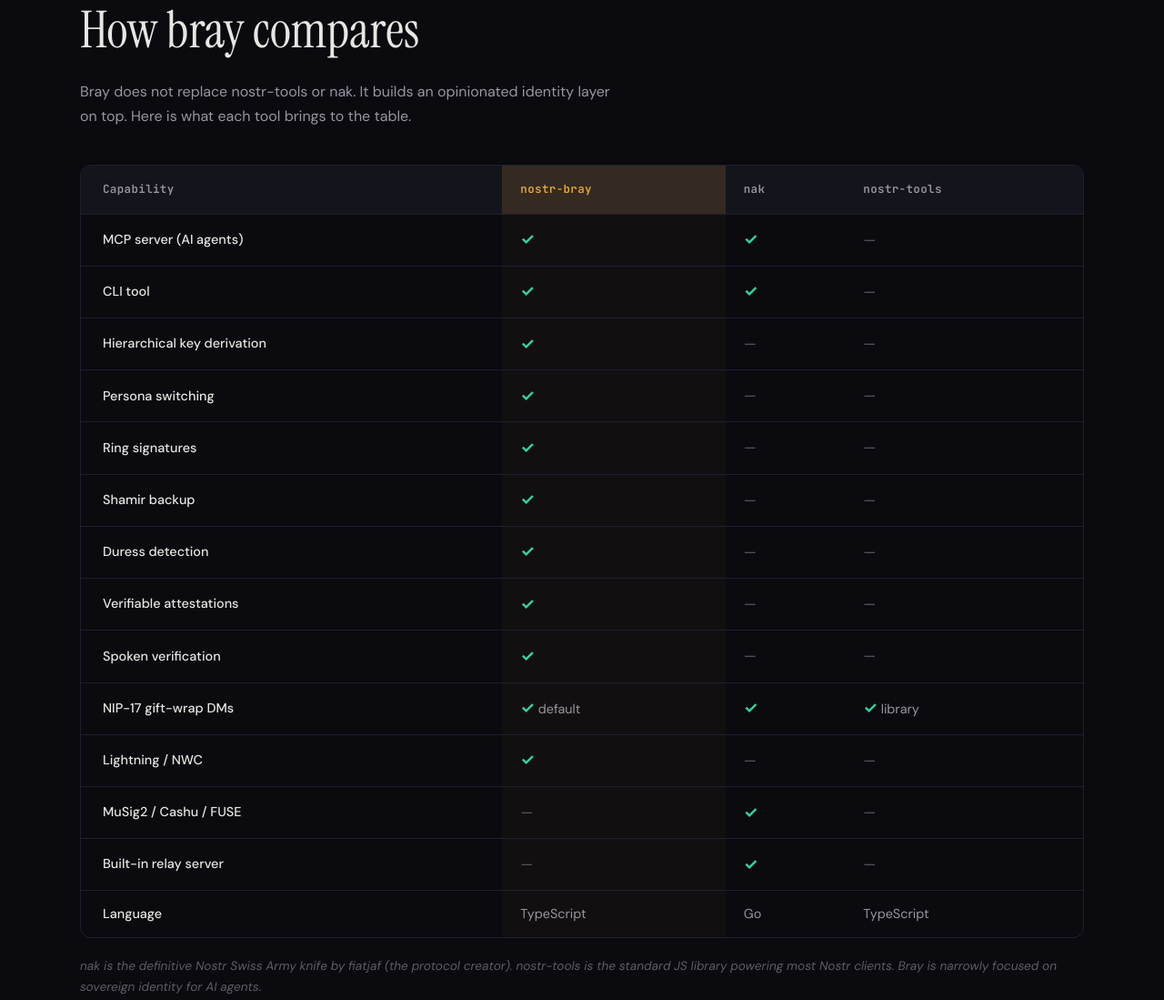
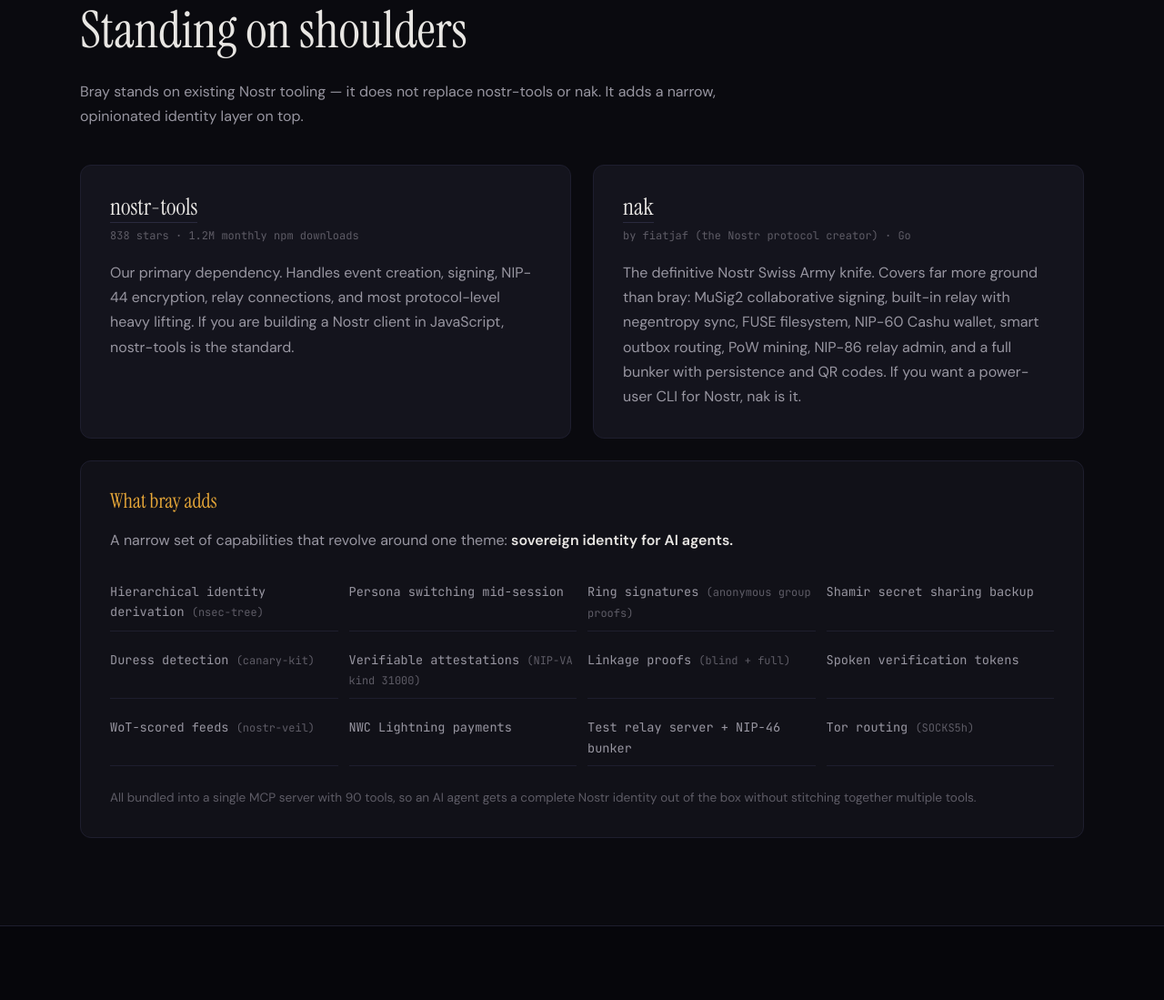
Before and after one commit to forgesworn/bray, a website: page site/index.html in a window 1280 px wide. Shown: the part 7234-8333 px from the top of the page at 91% size. Drawn offline with Linux system fonts and the light colour scheme.

Commit message:
fix: replace misleading comparison table with honest ecosystem positioning
Replaces the head-to-head checkmark table with cards that properly
credit nostr-tools and nak, matching the README's established tone.
Adds bray's test relay server and NIP-46 bunker to the capabilities.
Updates tool count to 90.

```diff
--- a/site/index.html
+++ b/site/index.html
@@ -1519,111 +1519,52 @@
       <div class="section-divider">
         <span class="section-label">Comparison</span>
       </div>
-      <h2 class="reveal">How bray compares</h2>
-      <p class="text-muted reveal" style="max-width:600px;">
-        Bray does not replace nostr-tools or nak. It builds an opinionated identity layer on top. Here is what each tool brings to the table.
+      <h2 class="reveal">Standing on shoulders</h2>
+      <p class="text-muted reveal" style="max-width:700px;">
+        Bray stands on existing Nostr tooling &mdash; it does not replace nostr-tools or nak. It adds a narrow, opinionated identity layer on top.
       </p>
-      <div class="comparison-table-wrapper reveal">
-        <table class="comparison-table">
-          <thead>
-            <tr>
-              <th>Capability</th>
-              <th class="highlight">nostr-bray</th>
-              <th>nak</th>
-              <th>nostr-tools</th>
-            </tr>
-          </thead>
-          <tbody>
-            <tr>
-              <td>MCP server (AI agents)</td>
-              <td class="highlight"><span class="check">&check;</span></td>
-              <td><span class="check">&check;</span></td>
-              <td><span class="cross">&mdash;</span></td>
-            </tr>
-            <tr>
-              <td>CLI tool</td>
-              <td class="highlight"><span class="check">&check;</span></td>
-              <td><span class="check">&check;</span></td>
-              <td><span class="cross">&mdash;</span></td>
-            </tr>
-            <tr>
-              <td>Hierarchical key derivation</td>
-              <td class="highlight"><span class="check">&check;</span></td>
-              <td><span class="cross">&mdash;</span></td>
-              <td><span class="cross">&mdash;</span></td>
-            </tr>
-            <tr>
-              <td>Persona switching</td>
-              <td class="highlight"><span class="check">&check;</span></td>
-              <td><span class="cross">&mdash;</span></td>
-              <td><span class="cross">&mdash;</span></td>
-            </tr>
-            <tr>
-              <td>Ring signatures</td>
-              <td class="highlight"><span class="check">&check;</span></td>
-              <td><span class="cross">&mdash;</span></td>
-              <td><span class="cross">&mdash;</span></td>
-            </tr>
-            <tr>
-              <td>Shamir backup</td>
-              <td class="highlight"><span class="check">&check;</span></td>
-              <td><span class="cross">&mdash;</span></td>
-              <td><span class="cross">&mdash;</span></td>
-            </tr>
-            <tr>
-              <td>Duress detection</td>
-              <td class="highlight"><span class="check">&check;</span></td>
-              <td><span class="cross">&mdash;</span></td>
-              <td><span class="cross">&mdash;</span></td>
-            </tr>
-            <tr>
-              <td>Verifiable attestations</td>
-              <td class="highlight"><span class="check">&check;</span></td>
-              <td><span class="cross">&mdash;</span></td>
-              <td><span class="cross">&mdash;</span></td>
-            </tr>
-            <tr>
-              <td>Spoken verification</td>
-              <td class="highlight"><span class="check">&check;</span></td>
-              <td><span class="cross">&mdash;</span></td>
-              <td><span class="cross">&mdash;</span></td>
-            </tr>
-            <tr>
-              <td>NIP-17 gift-wrap DMs</td>
-              <td class="highlight"><span class="check">&check;</span> default</td>
-              <td><span class="check">&check;</span></td>
-              <td><span class="check">&check;</span> library</td>
-            </tr>
-            <tr>
-              <td>Lightning / NWC</td>
-              <td class="highlight"><span class="check">&check;</span></td>
-              <td><span class="cross">&mdash;</span></td>
-              <td><span class="cross">&mdash;</span></td>
-            </tr>
-            <tr>
-              <td>MuSig2 / Cashu / FUSE</td>
-              <td class="highlight"><span class="cross">&mdash;</span></td>
-              <td><span class="check">&check;</span></td>
-              <td><span class="cross">&mdash;</span></td>
-            </tr>
-            <tr>
-              <td>Built-in relay server</td>
-              <td class="highlight"><span class="cross">&mdash;</span></td>
-              <td><span class="check">&check;</span></td>
-              <td><span class="cross">&mdash;</span></td>
-            </tr>
-            <tr>
-              <td>Language</td>
-              <td class="highlight">TypeScript</td>
-              <td>Go</td>
-              <td>TypeScript</td>
-            </tr>
-          </tbody>
-        </table>
+
+      <div class="ecosystem-cards reveal" style="display:grid; grid-template-columns: repeat(auto-fit, minmax(300px, 1fr)); gap: 1.5rem; margin-top: 2.5rem;">
+
+        <div style="background: var(--bg-card); border: 1px solid var(--border-subtle); border-radius: 12px; padding: 2rem;">
+          <h3 style="font-family: var(--font-display); font-size: 1.6rem; margin-bottom: 0.5rem;">
+            <a href="https://github.com/nbd-wtf/nostr-tools" style="color: var(--text-primary); text-decoration: none; border-bottom: 1px solid var(--border-medium);">nostr-tools</a>
+          </h3>
+          <p style="font-family: var(--font-mono); font-size: 0.75rem; color: var(--text-muted); margin-bottom: 1rem;">838 stars &middot; 1.2M monthly npm downloads</p>
+          <p style="color: var(--text-secondary); line-height: 1.7;">Our primary dependency. Handles event creation, signing, NIP-44 encryption, relay connections, and most protocol-level heavy lifting. If you are building a Nostr client in JavaScript, nostr-tools is the standard.</p>
+        </div>
+
+        <div style="background: var(--bg-card); border: 1px solid var(--border-subtle); border-radius: 12px; padding: 2rem;">
+          <h3 style="font-family: var(--font-display); font-size: 1.6rem; margin-bottom: 0.5rem;">
+            <a href="https://github.com/fiatjaf/nak" style="color: var(--text-primary); text-decoration: none; border-bottom: 1px solid var(--border-medium);">nak</a>
+          </h3>
+          <p style="font-family: var(--font-mono); font-size: 0.75rem; color: var(--text-muted); margin-bottom: 1rem;">by fiatjaf (the Nostr protocol creator) &middot; Go</p>
+          <p style="color: var(--text-secondary); line-height: 1.7;">The definitive Nostr Swiss Army knife. Covers far more ground than bray: MuSig2 collaborative signing, built-in relay with negentropy sync, FUSE filesystem, NIP-60 Cashu wallet, smart outbox routing, PoW mining, NIP-86 relay admin, and a full bunker with persistence and QR codes. If you want a power-user CLI for Nostr, nak is it.</p>
+        </div>
+
       </div>
-      <p class="comparison-note">
-        nak is the definitive Nostr Swiss Army knife by fiatjaf (the protocol creator). nostr-tools is the standard JS library powering most Nostr clients. Bray is narrowly focused on sovereign identity for AI agents.
-      </p>
+
+      <div style="background: var(--bg-elevated); border: 1px solid var(--border-subtle); border-radius: 12px; padding: 2rem; margin-top: 1.5rem;" class="reveal">
+        <h3 style="font-family: var(--font-display); font-size: 1.4rem; margin-bottom: 1rem; color: var(--accent-gold);">What bray adds</h3>
+        <p style="color: var(--text-secondary); line-height: 1.7; margin-bottom: 1.5rem;">A narrow set of capabilities that revolve around one theme: <strong style="color: var(--text-primary);">sovereign identity for AI agents.</strong></p>
+        <div style="display: grid; grid-template-columns: repeat(auto-fit, minmax(240px, 1fr)); gap: 0.75rem;">
+          <div style="font-family: var(--font-mono); font-size: 0.85rem; color: var(--text-secondary); padding: 0.5rem 0; border-bottom: 1px solid var(--border-subtle);">Hierarchical identity derivation <span style="color: var(--text-muted); font-size: 0.75rem;">(nsec-tree)</span></div>
+          <div style="font-family: var(--font-mono); font-size: 0.85rem; color: var(--text-secondary); padding: 0.5rem 0; border-bottom: 1px solid var(--border-subtle);">Persona switching mid-session</div>
+          <div style="font-family: var(--font-mono); font-size: 0.85rem; color: var(--text-secondary); padding: 0.5rem 0; border-bottom: 1px solid var(--border-subtle);">Ring signatures <span style="color: var(--text-muted); font-size: 0.75rem;">(anonymous group proofs)</span></div>
+          <div style="font-family: var(--font-mono); font-size: 0.85rem; color: var(--text-secondary); padding: 0.5rem 0; border-bottom: 1px solid var(--border-subtle);">Shamir secret sharing backup</div>
+          <div style="font-family: var(--font-mono); font-size: 0.85rem; color: var(--text-secondary); padding: 0.5rem 0; border-bottom: 1px solid var(--border-subtle);">Duress detection <span style="color: var(--text-muted); font-size: 0.75rem;">(canary-kit)</span></div>
+          <div style="font-family: var(--font-mono); font-size: 0.85rem; color: var(--text-secondary); padding: 0.5rem 0; border-bottom: 1px solid var(--border-subtle);">Verifiable attestations <span style="color: var(--text-muted); font-size: 0.75rem;">(NIP-VA kind 31000)</span></div>
+          <div style="font-family: var(--font-mono); font-size: 0.85rem; color: var(--text-secondary); padding: 0.5rem 0; border-bottom: 1px solid var(--border-subtle);">Linkage proofs <span style="color: var(--text-muted); font-size: 0.75rem;">(blind + full)</span></div>
+          <div style="font-family: var(--font-mono); font-size: 0.85rem; color: var(--text-secondary); padding: 0.5rem 0; border-bottom: 1px solid var(--border-subtle);">Spoken verification tokens</div>
+          <div style="font-family: var(--font-mono); font-size: 0.85rem; color: var(--text-secondary); padding: 0.5rem 0; border-bottom: 1px solid var(--border-subtle);">WoT-scored feeds <span style="color: var(--text-muted); font-size: 0.75rem;">(nostr-veil)</span></div>
+          <div style="font-family: var(--font-mono); font-size: 0.85rem; color: var(--text-secondary); padding: 0.5rem 0; border-bottom: 1px solid var(--border-subtle);">NWC Lightning payments</div>
+          <div style="font-family: var(--font-mono); font-size: 0.85rem; color: var(--text-secondary); padding: 0.5rem 0; border-bottom: 1px solid var(--border-subtle);">Test relay server + NIP-46 bunker</div>
+          <div style="font-family: var(--font-mono); font-size: 0.85rem; color: var(--text-secondary); padding: 0.5rem 0; border-bottom: 1px solid var(--border-subtle);">Tor routing <span style="color: var(--text-muted); font-size: 0.75rem;">(SOCKS5h)</span></div>
+        </div>
+        <p style="color: var(--text-muted); font-size: 0.85rem; margin-top: 1.5rem; line-height: 1.6;">
+          All bundled into a single MCP server with 90 tools, so an AI agent gets a complete Nostr identity out of the box without stitching together multiple tools.
+        </p>
+      </div>
     </div>
   </section>
 
```
